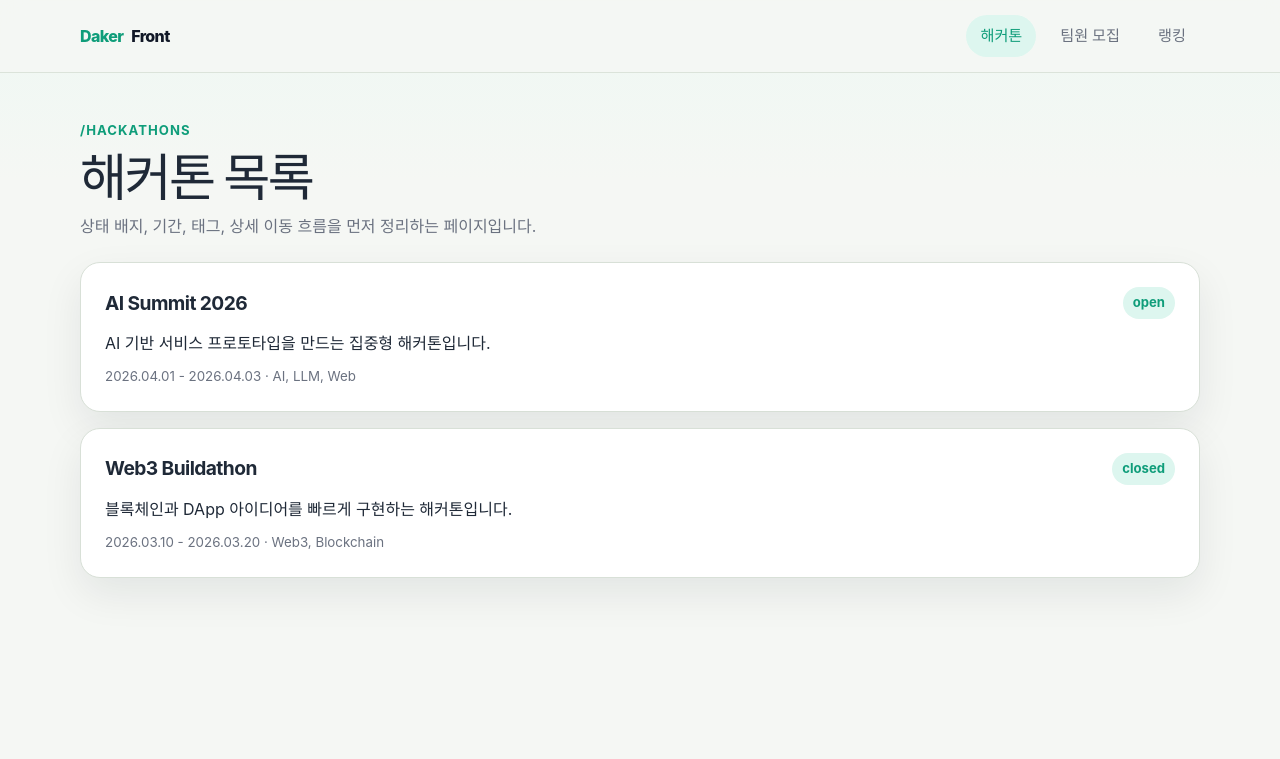
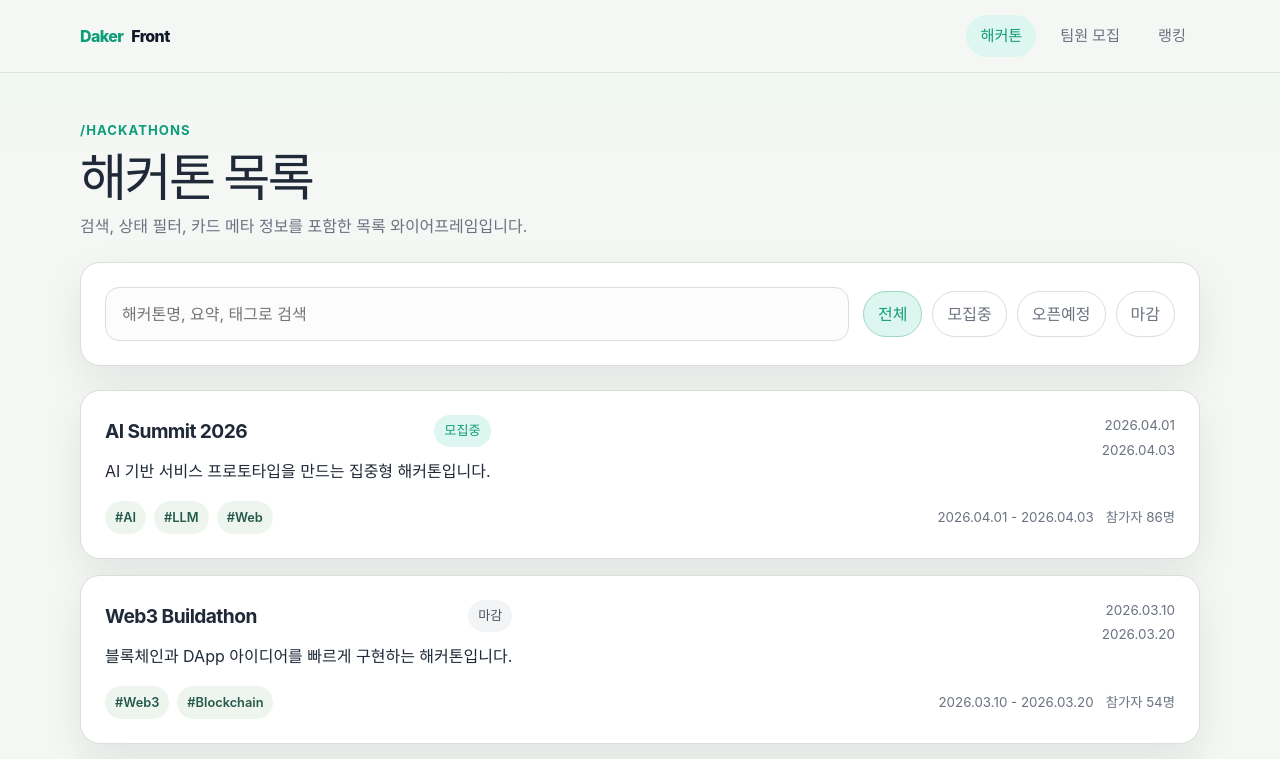
Before and after one commit to DakerTeams/Daker-front, a React (Vite) app: page /hackathons in a window 1280 px wide. Shown: the top 759 px of the page. Built offline with nearby package versions, Linux system fonts and the light colour scheme.

Commit message:
feat: 해커톤 목록 와이어프레임 추가

```diff
--- a/src/index.css
+++ b/src/index.css
@@ -178,6 +178,51 @@ h2 {
   gap: 12px;
 }
 
+.toolbar {
+  display: flex;
+  flex-wrap: wrap;
+  gap: 14px;
+  align-items: center;
+  justify-content: space-between;
+}
+
+.search-input {
+  flex: 1 1 320px;
+  min-width: 0;
+  padding: 14px 16px;
+  border: 1px solid var(--border);
+  border-radius: 14px;
+  background: #fbfcfb;
+  color: var(--text);
+}
+
+.search-input:focus {
+  outline: 2px solid rgba(15, 157, 122, 0.18);
+  border-color: #9fd7c7;
+}
+
+.filter-group {
+  display: flex;
+  flex-wrap: wrap;
+  gap: 10px;
+}
+
+.filter-chip {
+  border: 1px solid var(--border);
+  background: #ffffff;
+  color: var(--text-muted);
+  padding: 10px 14px;
+  border-radius: 999px;
+  font-weight: 600;
+  cursor: pointer;
+}
+
+.filter-chip--active {
+  border-color: #9fd7c7;
+  background: var(--primary-soft);
+  color: var(--primary);
+}
+
 .surface-card {
   display: flex;
   flex-direction: column;
@@ -207,6 +252,14 @@ h2 {
   gap: 16px;
 }
 
+.row-between--start {
+  align-items: flex-start;
+}
+
+.row-between--wrap {
+  flex-wrap: wrap;
+}
+
 .status-pill {
   display: inline-flex;
   align-items: center;
@@ -217,6 +270,21 @@ h2 {
   color: var(--primary);
   font-size: 0.82rem;
   font-weight: 700;
+}
+
+.status-pill--open {
+  background: var(--primary-soft);
+  color: var(--primary);
+}
+
+.status-pill--upcoming {
+  background: #e8eefc;
+  color: #3157c7;
+}
+
+.status-pill--closed {
+  background: #f3f4f6;
+  color: #4b5563;
 }
 
 .bullet-list {
@@ -233,6 +301,64 @@ h2 {
   border-radius: 12px;
   background: #111827;
   color: #ffffff;
+  font-weight: 700;
+}
+
+.hackathon-card {
+  gap: 18px;
+}
+
+.hackathon-card__meta {
+  min-width: 132px;
+  display: flex;
+  flex-direction: column;
+  gap: 4px;
+  color: var(--text-muted);
+  font-size: 0.84rem;
+  text-align: right;
+}
+
+.hackathon-card__footer {
+  display: flex;
+  flex-wrap: wrap;
+  gap: 12px;
+  align-items: center;
+  justify-content: space-between;
+}
+
+.tag-list {
+  display: flex;
+  flex-wrap: wrap;
+  gap: 8px;
+}
+
+.tag-chip {
+  display: inline-flex;
+  align-items: center;
+  justify-content: center;
+  padding: 7px 10px;
+  border-radius: 999px;
+  background: var(--surface-soft);
+  color: #24594b;
+  font-size: 0.8rem;
+  font-weight: 600;
+}
+
+.meta-cluster {
+  display: flex;
+  flex-wrap: wrap;
+  gap: 12px;
+  justify-content: flex-end;
+}
+
+.empty-panel {
+  align-items: center;
+  text-align: center;
+  padding: 48px 24px;
+}
+
+.empty-panel__title {
+  font-size: 1.1rem;
   font-weight: 700;
 }
 
@@ -257,4 +383,14 @@ h2 {
     align-items: flex-start;
     flex-direction: column;
   }
+
+  .hackathon-card__meta {
+    min-width: auto;
+    text-align: left;
+  }
+
+  .hackathon-card__footer,
+  .meta-cluster {
+    justify-content: flex-start;
+  }
 }
--- a/src/mock/hackathons.js
+++ b/src/mock/hackathons.js
@@ -4,7 +4,11 @@ export const hackathons = [
     title: 'AI Summit 2026',
     summary: 'AI 기반 서비스 프로토타입을 만드는 집중형 해커톤입니다.',
     status: 'open',
+    statusLabel: '모집중',
     period: '2026.04.01 - 2026.04.03',
+    startDate: '2026.04.01',
+    endDate: '2026.04.03',
+    participantCount: 86,
     tags: ['AI', 'LLM', 'Web'],
   },
   {
@@ -12,7 +16,23 @@ export const hackathons = [
     title: 'Web3 Buildathon',
     summary: '블록체인과 DApp 아이디어를 빠르게 구현하는 해커톤입니다.',
     status: 'closed',
+    statusLabel: '마감',
     period: '2026.03.10 - 2026.03.20',
+    startDate: '2026.03.10',
+    endDate: '2026.03.20',
+    participantCount: 54,
     tags: ['Web3', 'Blockchain'],
   },
+  {
+    slug: 'mobile-craft-day',
+    title: 'Mobile Craft Day',
+    summary: '모바일 UX와 빠른 MVP 구현에 초점을 맞춘 단기 해커톤입니다.',
+    status: 'upcoming',
+    statusLabel: '오픈예정',
+    period: '2026.05.09 - 2026.05.11',
+    startDate: '2026.05.09',
+    endDate: '2026.05.11',
+    participantCount: 31,
+    tags: ['Mobile', 'UX', 'App'],
+  },
 ]
--- a/src/pages/HackathonsPage.jsx
+++ b/src/pages/HackathonsPage.jsx
@@ -1,35 +1,128 @@
+import { useMemo, useState } from 'react'
 import { Link } from 'react-router-dom'
 import { hackathons } from '../mock/hackathons.js'
 
+const statusFilters = [
+  { key: 'all', label: '전체' },
+  { key: 'open', label: '모집중' },
+  { key: 'upcoming', label: '오픈예정' },
+  { key: 'closed', label: '마감' },
+]
+
 function HackathonsPage() {
+  const [query, setQuery] = useState('')
+  const [statusFilter, setStatusFilter] = useState('all')
+
+  const filteredHackathons = useMemo(() => {
+    const normalizedQuery = query.trim().toLowerCase()
+
+    return hackathons.filter((hackathon) => {
+      const matchesStatus =
+        statusFilter === 'all' || hackathon.status === statusFilter
+
+      const matchesQuery =
+        normalizedQuery.length === 0 ||
+        hackathon.title.toLowerCase().includes(normalizedQuery) ||
+        hackathon.summary.toLowerCase().includes(normalizedQuery) ||
+        hackathon.tags.some((tag) =>
+          tag.toLowerCase().includes(normalizedQuery),
+        )
+
+      return matchesStatus && matchesQuery
+    })
+  }, [query, statusFilter])
+
   return (
     <section className="page-section">
       <div className="page-header">
         <p className="eyebrow">/hackathons</p>
         <h1>해커톤 목록</h1>
         <p className="page-description">
-          상태 배지, 기간, 태그, 상세 이동 흐름을 먼저 정리하는 페이지입니다.
+          검색, 상태 필터, 카드 메타 정보를 포함한 목록 와이어프레임입니다.
         </p>
       </div>
 
+      <section className="surface-card">
+        <div className="toolbar">
+          <input
+            type="search"
+            value={query}
+            onChange={(event) => setQuery(event.target.value)}
+            className="search-input"
+            placeholder="해커톤명, 요약, 태그로 검색"
+          />
+
+          <div className="filter-group" aria-label="해커톤 상태 필터">
+            {statusFilters.map((filter) => (
+              <button
+                key={filter.key}
+                type="button"
+                className={`filter-chip${
+                  statusFilter === filter.key ? ' filter-chip--active' : ''
+                }`}
+                onClick={() => setStatusFilter(filter.key)}
+              >
+                {filter.label}
+              </button>
+            ))}
+          </div>
+        </div>
+      </section>
+
+      {filteredHackathons.length === 0 ? (
+        <section className="surface-card empty-panel">
+          <p className="empty-panel__title">조건에 맞는 해커톤이 없습니다.</p>
+          <p className="page-description">
+            검색어를 바꾸거나 상태 필터를 전체로 되돌려보세요.
+          </p>
+        </section>
+      ) : (
         <div className="stack-list">
-        {hackathons.map((hackathon) => (
+          {filteredHackathons.map((hackathon) => (
           <Link
             key={hackathon.slug}
             to={`/hackathons/${hackathon.slug}`}
-            className="surface-card surface-card--link"
+            className="surface-card surface-card--link hackathon-card"
           >
-            <div className="row-between">
+            <div className="row-between row-between--start">
+              <div className="stack-list stack-list--compact">
+                <div className="row-between row-between--wrap">
                   <h2>{hackathon.title}</h2>
-              <span className="status-pill">{hackathon.status}</span>
+                  <span
+                    className={`status-pill status-pill--${hackathon.status}`}
+                  >
+                    {hackathon.statusLabel}
+                  </span>
                 </div>
                 <p>{hackathon.summary}</p>
+              </div>
+
+              <div className="hackathon-card__meta">
+                <span>{hackathon.startDate}</span>
+                <span>{hackathon.endDate}</span>
+              </div>
+            </div>
+
+            <div className="hackathon-card__footer">
+              <div className="tag-list" aria-label="해커톤 태그">
+                {hackathon.tags.map((tag) => (
+                  <span key={tag} className="tag-chip">
+                    #{tag}
+                  </span>
+                ))}
+              </div>
+
+              <div className="meta-cluster">
+                <small className="meta-text">{hackathon.period}</small>
                 <small className="meta-text">
-              {hackathon.period} · {hackathon.tags.join(', ')}
+                  참가자 {hackathon.participantCount}명
                 </small>
+              </div>
+            </div>
           </Link>
           ))}
         </div>
+      )}
     </section>
   )
 }
```
Lines whose indentation alone changed are shown as unchanged.
